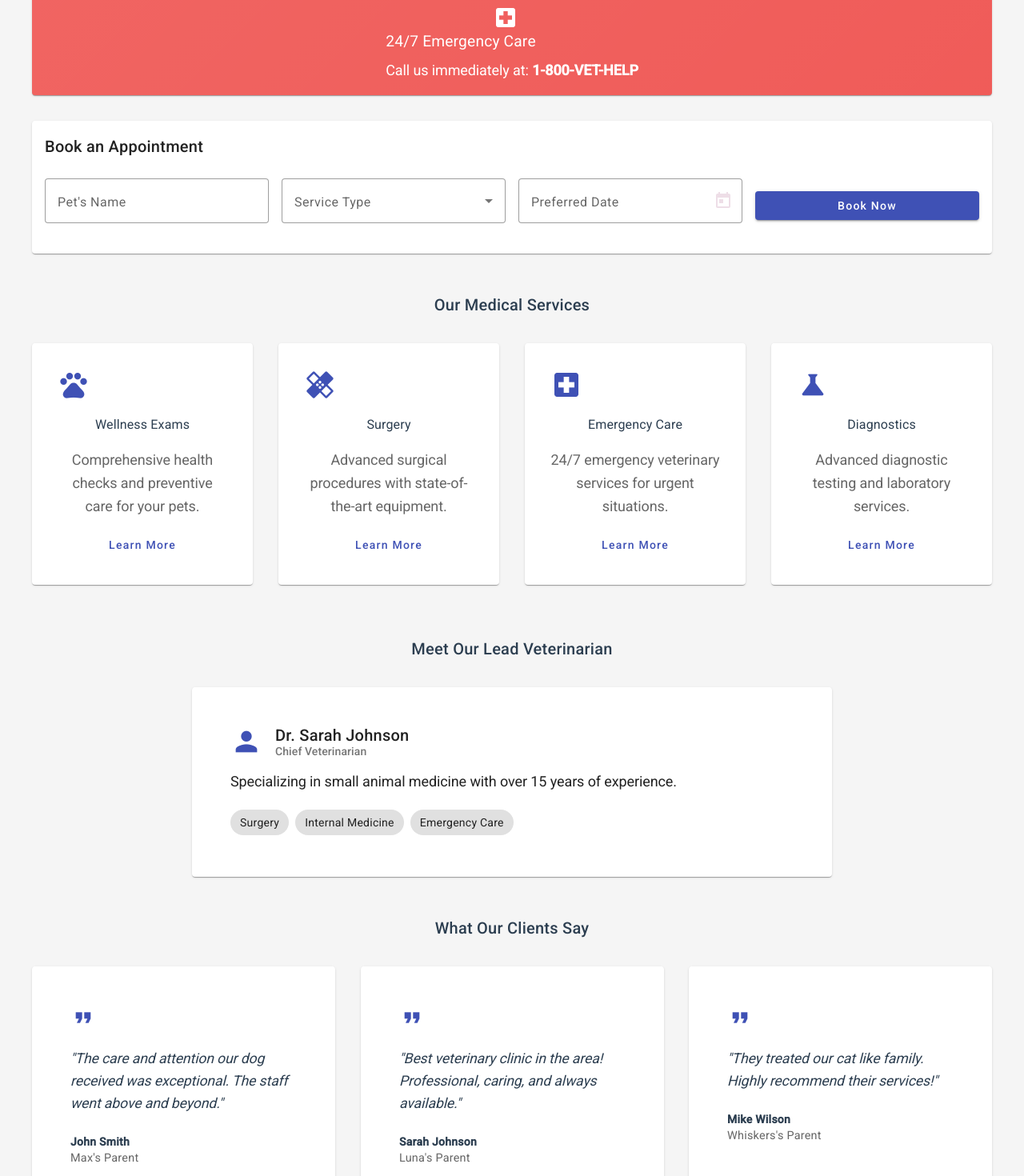
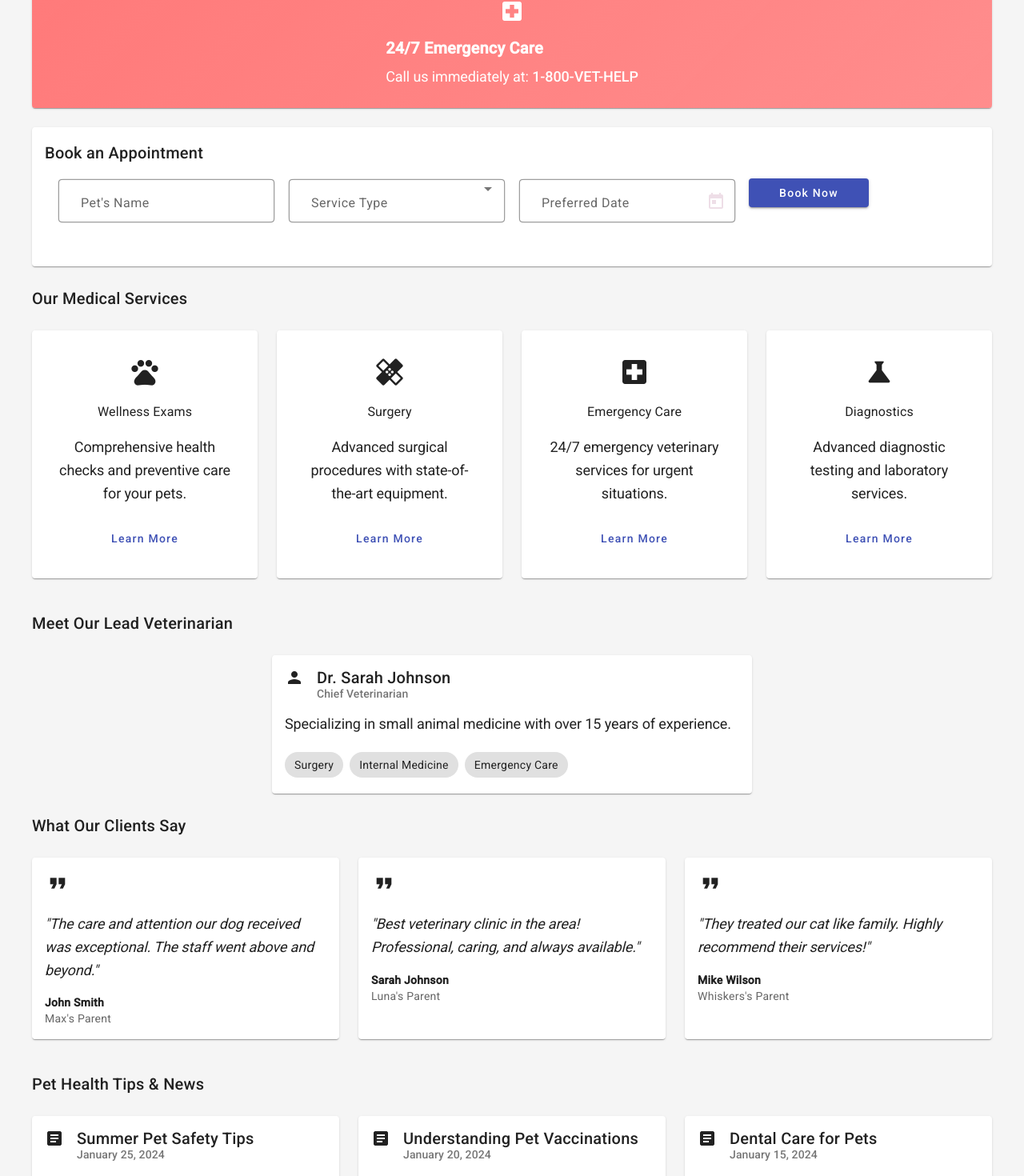
Before and after one commit to futurusticdev/angular, an Angular app in the folder my-material-app/: page / in a window 1280 px wide. Shown: the part 106-1576 px from the top of the page at 80% size. Built offline with nearby package versions, Linux system fonts and the light colour scheme.

Commit message:
fix: improve form field styles and interactions

```diff
--- a/my-material-app/src/app/home/home.component.scss
+++ b/my-material-app/src/app/home/home.component.scss
@@ -1,29 +1,32 @@
 .home-container {
+  width: 100%;
+  margin-right: auto;
+  margin-left: auto;
+  padding: var(--container-padding);
   max-width: 1200px;
-  margin: 0 auto;
-  padding: 2rem 1rem;
 }
 
 // Emergency Banner
 .emergency-banner {
-  background: #ef5350;
+  background: linear-gradient(135deg, #ff6b6b 0%, #ff8787 100%);
   color: white;
-  margin-bottom: 2rem;
   display: flex;
   align-items: center;
-  padding: 1rem;
+  gap: 1rem;
+  padding: 1.5rem;
+  margin-bottom: var(--vertical-rhythm);
 
   mat-icon {
-    margin-right: 1rem;
     font-size: 2rem;
+    width: 2rem;
     height: 2rem;
-    width: 2rem;
   }
 
   .emergency-content {
     h3 {
       margin: 0;
-      font-size: 1.2rem;
+      font-size: 1.25rem;
+      font-weight: 600;
     }
 
     p {
@@ -32,7 +35,7 @@
       a {
         color: white;
         text-decoration: none;
-        font-weight: bold;
+        font-weight: 500;
 
         &:hover {
           text-decoration: underline;
@@ -42,66 +45,58 @@
   }
 }
 
-// Booking Form
+// Booking Card
 .booking-card {
-  margin-bottom: 3rem;
-
-  mat-card-header {
-    margin-bottom: 1.5rem;
-  }
+  margin-bottom: var(--vertical-rhythm);
 
   .booking-form {
     display: grid;
     grid-template-columns: repeat(auto-fit, minmax(250px, 1fr));
     gap: 1rem;
+    padding: 1rem;
 
     button {
-      margin-top: 1rem;
-      width: 100%;
+      justify-self: start;
+      min-width: 150px;
     }
   }
 }
 
 // Services Section
 .services-section {
-  margin-bottom: 3rem;
+  margin-bottom: var(--vertical-rhythm);
 
   h2 {
-    text-align: center;
-    color: #2c3e50;
-    margin-bottom: 2rem;
+    margin-bottom: 1.5rem;
   }
 
   .services-grid {
     display: grid;
-    grid-template-columns: repeat(auto-fit, minmax(250px, 1fr));
-    gap: 2rem;
+    grid-template-columns: repeat(auto-fit, minmax(280px, 1fr));
+    gap: var(--grid-gutter);
 
     mat-card {
+      display: flex;
+      flex-direction: column;
+      align-items: center;
       text-align: center;
       padding: 2rem;
-      transition: transform 0.3s ease;
-
-      &:hover {
-        transform: translateY(-5px);
-      }
 
       mat-icon {
         font-size: 2.5rem;
+        width: 2.5rem;
         height: 2.5rem;
-        width: 2.5rem;
-        color: #3f51b5;
         margin-bottom: 1rem;
+        color: var(--color-primary);
       }
 
       h3 {
         margin: 0 0 1rem;
-        color: #2c3e50;
       }
 
       p {
-        color: #666;
-        margin-bottom: 1rem;
+        margin: 0 0 1.5rem;
+        flex-grow: 1;
       }
     }
   }
@@ -109,24 +104,27 @@
 
 // Doctor Spotlight
 .doctors-section {
-  margin-bottom: 3rem;
+  margin-bottom: var(--vertical-rhythm);
 
   h2 {
-    text-align: center;
-    color: #2c3e50;
-    margin-bottom: 2rem;
+    margin-bottom: 1.5rem;
   }
 
   .doctor-spotlight {
-    max-width: 800px;
+    max-width: 600px;
     margin: 0 auto;
-    padding: 2rem;
 
-    mat-icon {
-      font-size: 2.5rem;
-      height: 2.5rem;
-      width: 2.5rem;
-      color: #3f51b5;
+    mat-card-header {
+      margin-bottom: 1rem;
+
+      .mat-mdc-card-avatar {
+        background: rgba(var(--color-primary-rgb), 0.1);
+        color: var(--color-primary);
+        display: flex;
+        align-items: center;
+        justify-content: center;
+        border-radius: 50%;
+      }
     }
 
     mat-chip-set {
@@ -135,48 +133,45 @@
   }
 }
 
-// Testimonials Section
+// Testimonials
 .testimonials-section {
-  margin-bottom: 3rem;
+  margin-bottom: var(--vertical-rhythm);
 
   h2 {
-    text-align: center;
-    color: #2c3e50;
-    margin-bottom: 2rem;
+    margin-bottom: 1.5rem;
   }
 
   .testimonials-grid {
     display: grid;
     grid-template-columns: repeat(auto-fit, minmax(300px, 1fr));
-    gap: 2rem;
+    gap: var(--grid-gutter);
 
     mat-card {
-      padding: 2rem;
-
       .quote-icon {
         font-size: 2rem;
+        width: 2rem;
         height: 2rem;
-        width: 2rem;
-        color: #3f51b5;
         margin-bottom: 1rem;
+        color: rgba(var(--color-primary-rgb), 0.2);
       }
 
       .testimonial-text {
-        font-size: 1.1rem;
         font-style: italic;
-        color: #2c3e50;
-        margin-bottom: 1.5rem;
+        margin-bottom: 1rem;
+        line-height: 1.6;
       }
 
       .testimonial-author {
+        display: flex;
+        flex-direction: column;
+
         strong {
-          display: block;
-          color: #2c3e50;
+          color: var(--color-primary);
         }
 
         span {
-          color: #666;
-          font-size: 0.9rem;
+          font-size: 0.875rem;
+          color: rgba(0, 0, 0, 0.6);
         }
       }
     }
@@ -186,37 +181,47 @@
 // News Section
 .news-section {
   h2 {
-    text-align: center;
-    color: #2c3e50;
-    margin-bottom: 2rem;
+    margin-bottom: 1.5rem;
   }
 
   .news-grid {
     display: grid;
     grid-template-columns: repeat(auto-fit, minmax(300px, 1fr));
-    gap: 2rem;
+    gap: var(--grid-gutter);
 
     mat-card {
-      mat-icon {
-        font-size: 2rem;
-        height: 2rem;
-        width: 2rem;
-        color: #3f51b5;
+      display: flex;
+      flex-direction: column;
+
+      mat-card-header {
+        margin-bottom: 1rem;
+
+        .mat-mdc-card-avatar {
+          background: rgba(var(--color-primary-rgb), 0.1);
+          color: var(--color-primary);
+          display: flex;
+          align-items: center;
+          justify-content: center;
+          border-radius: 50%;
+        }
       }
 
       mat-card-content {
-        padding: 1rem 0;
+        flex-grow: 1;
       }
 
       mat-card-actions {
-        padding: 0 1rem 1rem;
+        padding: 1rem;
+        border-top: 1px solid rgba(0, 0, 0, 0.05);
         display: flex;
         justify-content: space-between;
+        align-items: center;
       }
     }
   }
 }
 
+// Responsive Adjustments
 @media (max-width: 768px) {
   .home-container {
     padding: 1rem;
@@ -230,6 +235,5 @@
   .testimonials-grid,
   .news-grid {
     grid-template-columns: 1fr !important;
-    gap: 1rem !important;
   }
 }
--- a/my-material-app/src/styles.scss
+++ b/my-material-app/src/styles.scss
@@ -1,4 +1,5 @@
 @use "@angular/material" as mat;
+@use "sass:math";
 
 // Include the common styles for Angular Material
 @include mat.core();
@@ -19,6 +20,35 @@
   --elevation-1: 0 2px 4px rgba(0, 0, 0, 0.08);
   --elevation-2: 0 4px 8px rgba(0, 0, 0, 0.12);
   --elevation-3: 0 8px 16px rgba(0, 0, 0, 0.16);
+
+  /* Grid System */
+  --grid-columns: 12;
+  --grid-gutter: 1.5rem;
+  --container-padding: 1rem;
+  --vertical-rhythm: 1.5rem;
+
+  /* Breakpoints */
+  --breakpoint-sm: 576px;
+  --breakpoint-md: 768px;
+  --breakpoint-lg: 1024px;
+  --breakpoint-xl: 1280px;
+
+  /* Shadows */
+  --shadow-sm: 0 2px 4px rgba(0, 0, 0, 0.05), 0 1px 2px rgba(0, 0, 0, 0.1);
+  --shadow-md: 0 4px 6px rgba(0, 0, 0, 0.05), 0 2px 4px rgba(0, 0, 0, 0.1),
+    0 1px 2px rgba(0, 0, 0, 0.15);
+  --shadow-lg: 0 10px 15px rgba(0, 0, 0, 0.05), 0 5px 10px rgba(0, 0, 0, 0.1),
+    0 2px 4px rgba(0, 0, 0, 0.2);
+  --shadow-xl: 0 20px 25px rgba(0, 0, 0, 0.05), 0 10px 10px rgba(0, 0, 0, 0.1),
+    0 4px 6px rgba(0, 0, 0, 0.2);
+
+  /* Form Elements */
+  --input-height: 3.5rem;
+  --input-padding: 1rem;
+  --input-border: 1px solid rgba(0, 0, 0, 0.1);
+  --input-radius: 8px;
+  --input-shadow: inset 0 1px 2px rgba(0, 0, 0, 0.05);
+  --label-size: 0.875rem;
 }
 
 /* Global styles */
@@ -151,6 +181,42 @@ p,
       animation: shimmer 1.5s infinite;
     }
   }
+
+  .card-header {
+    display: flex;
+    align-items: center;
+    gap: 1rem;
+    padding: 1.5rem;
+    border-bottom: 1px solid rgba(0, 0, 0, 0.05);
+
+    .header-icon {
+      width: 40px;
+      height: 40px;
+      border-radius: 8px;
+      display: flex;
+      align-items: center;
+      justify-content: center;
+      background: rgba(var(--color-primary-rgb), 0.1);
+      color: var(--color-primary);
+    }
+
+    .header-content {
+      flex: 1;
+    }
+  }
+
+  .card-content {
+    padding: var(--vertical-rhythm);
+  }
+
+  .card-actions {
+    display: flex;
+    align-items: center;
+    justify-content: flex-end;
+    gap: 1rem;
+    padding: 1rem 1.5rem;
+    border-top: 1px solid rgba(0, 0, 0, 0.05);
+  }
 }
 
 .mat-mdc-card-header {
@@ -166,8 +232,117 @@ p,
   border-top: 1px solid rgba(0, 0, 0, 0.05);
 }
 
+/* Form Field Overrides */
 .mat-mdc-form-field {
+  --mdc-filled-text-field-container-shape: var(--input-radius);
+  --mdc-filled-text-field-container-padding-left: var(--input-padding);
+  --mdc-filled-text-field-container-padding-right: var(--input-padding);
+  --mdc-filled-text-field-input-text-placeholder-color: rgba(0, 0, 0, 0.4);
   width: 100%;
+
+  .mdc-text-field {
+    background-color: white !important;
+    border-radius: var(--input-radius);
+    padding: 0 !important;
+    height: var(--input-height);
+    border: 1px solid rgba(0, 0, 0, 0.1);
+    transition: all var(--transition-base);
+
+    &:hover:not(.mdc-text-field--disabled) {
+      border-color: rgba(0, 0, 0, 0.2);
+    }
+
+    &.mdc-text-field--focused {
+      border-color: var(--color-primary, #1976d2);
+      border-width: 1px !important;
+      box-shadow: 0 0 0 3px rgba(25, 118, 210, 0.1);
+    }
+
+    &:not(.mdc-text-field--disabled) .mdc-floating-label {
+      color: rgba(0, 0, 0, 0.6);
+    }
+
+    .mdc-floating-label {
+      top: 50%;
+      transform: translateY(-50%);
+      left: var(--input-padding);
+      pointer-events: none;
+    }
+
+    .mdc-floating-label--float-above {
+      transform: translateY(-106%) scale(0.75);
+    }
+
+    .mat-mdc-form-field-infix {
+      padding: 0 var(--input-padding) !important;
+      min-height: var(--input-height);
+    }
+
+    .mdc-line-ripple {
+      display: none;
+    }
+  }
+
+  // Input specific styles
+  .mat-mdc-input-element {
+    padding: 0;
+    margin-top: 0 !important;
+    caret-color: var(--color-primary, #1976d2);
+  }
+
+  // Select specific styles
+  .mat-mdc-select {
+    padding: 0;
+  }
+
+  // Datepicker toggle
+  .mat-datepicker-toggle {
+    color: rgba(0, 0, 0, 0.54);
+  }
+
+  // Error state
+  &.mat-form-field-invalid {
+    .mdc-text-field {
+      border-color: var(--color-error, #f44336);
+    }
+
+    .mat-error {
+      font-size: 0.875rem;
+      margin-top: 0.25rem;
+      animation: slideIn 0.3s ease-out;
+    }
+  }
+}
+
+// Select panel styles
+.mat-mdc-select-panel {
+  border-radius: var(--input-radius) !important;
+  box-shadow: var(--shadow-lg) !important;
+  background: white;
+  margin-top: 4px !important;
+
+  .mat-mdc-option {
+    min-height: 48px;
+
+    &:hover:not(.mdc-list-item--disabled) {
+      background: rgba(25, 118, 210, 0.04);
+    }
+
+    &.mat-mdc-option-active {
+      background: rgba(25, 118, 210, 0.08);
+    }
+  }
+}
+
+// Datepicker styles
+.mat-datepicker-content {
+  border-radius: var(--input-radius) !important;
+  box-shadow: var(--shadow-lg) !important;
+  margin-top: 4px !important;
+
+  .mat-calendar {
+    border-radius: inherit;
+  }
 }
 
 /* Utility classes */
@@ -175,10 +350,65 @@ p,
   text-align: center;
 }
 
+/* Grid System */
+$grid-columns: 12;
+
 .container {
-  max-width: 1200px;
-  margin: 0 auto;
-  padding: 0 1rem;
+  width: 100%;
+  margin-right: auto;
+  margin-left: auto;
+  padding: var(--container-padding);
+  max-width: 100%;
+
+  @media (min-width: 768px) {
+    max-width: 720px;
+  }
+
+  @media (min-width: 1024px) {
+    max-width: 960px;
+  }
+
+  @media (min-width: 1280px) {
+    max-width: 1200px;
+  }
+}
+
+.row {
+  display: flex;
+  flex-wrap: wrap;
+  margin-right: calc(-1 * var(--grid-gutter) / 2);
+  margin-left: calc(-1 * var(--grid-gutter) / 2);
+
+  > * {
+    padding-right: calc(var(--grid-gutter) / 2);
+    padding-left: calc(var(--grid-gutter) / 2);
+  }
+}
+
+// Column classes
+@for $i from 1 through $grid-columns {
+  .col-#{$i} {
+    flex: 0 0 math.percentage(math.div($i, $grid-columns));
+    max-width: math.percentage(math.div($i, $grid-columns));
+  }
+}
+
+@media (min-width: 768px) {
+  @for $i from 1 through $grid-columns {
+    .col-md-#{$i} {
+      flex: 0 0 math.percentage(math.div($i, $grid-columns));
+      max-width: math.percentage(math.div($i, $grid-columns));
+    }
+  }
+}
+
+@media (min-width: 1024px) {
+  @for $i from 1 through $grid-columns {
+    .col-lg-#{$i} {
+      flex: 0 0 math.percentage(math.div($i, $grid-columns));
+      max-width: math.percentage(math.div($i, $grid-columns));
+    }
+  }
 }
 
 .mt-1 {
@@ -368,3 +598,89 @@ p,
     scroll-behavior: auto !important;
   }
 }
+
+/* Enhanced Navigation */
+.app-header {
+  position: sticky;
+  top: 0;
+  z-index: 1000;
+  background: rgba(255, 255, 255, 0.8);
+  backdrop-filter: blur(10px);
+  -webkit-backdrop-filter: blur(10px);
+  border-bottom: 1px solid rgba(0, 0, 0, 0.05);
+  box-shadow: var(--shadow-sm);
+
+  .nav-container {
+    display: flex;
+    align-items: center;
+    height: 64px;
+    padding: 0 var(--container-padding);
+
+    @media (min-width: 768px) {
+      height: 72px;
+    }
+  }
+
+  .nav-brand {
+    font-weight: 600;
+    font-size: 1.25rem;
+    margin-right: 2rem;
+  }
+
+  .nav-menu {
+    display: none;
+
+    @media (min-width: 768px) {
+      display: flex;
+      align-items: center;
+      gap: 1.5rem;
+    }
+  }
+
+  .nav-item {
+    position: relative;
+    padding: 0.5rem 0;
+
+    &.active::after {
+      content: "";
+      position: absolute;
+      bottom: 0;
+      left: 0;
+      width: 100%;
+      height: 2px;
+      background: currentColor;
+      border-radius: 2px;
+    }
+  }
+
+  .nav-search {
+    margin-left: auto;
+    width: 300px;
+
+    @media (max-width: 767px) {
+      width: 100%;
+      max-width: 200px;
+    }
+  }
+
+  .menu-toggle {
+    display: block;
+    margin-left: auto;
+
+    @media (min-width: 768px) {
+      display: none;
+    }
+  }
+}
+
+/* Animations */
+@keyframes slideIn {
+  from {
+    opacity: 0;
+    transform: translateY(-10px);
+  }
+  to {
+    opacity: 1;
+    transform: translateY(0);
+  }
+}
```
Also changed, not shown: my-material-app/src/app/about/about.component.scss (+130 -59 lines).
